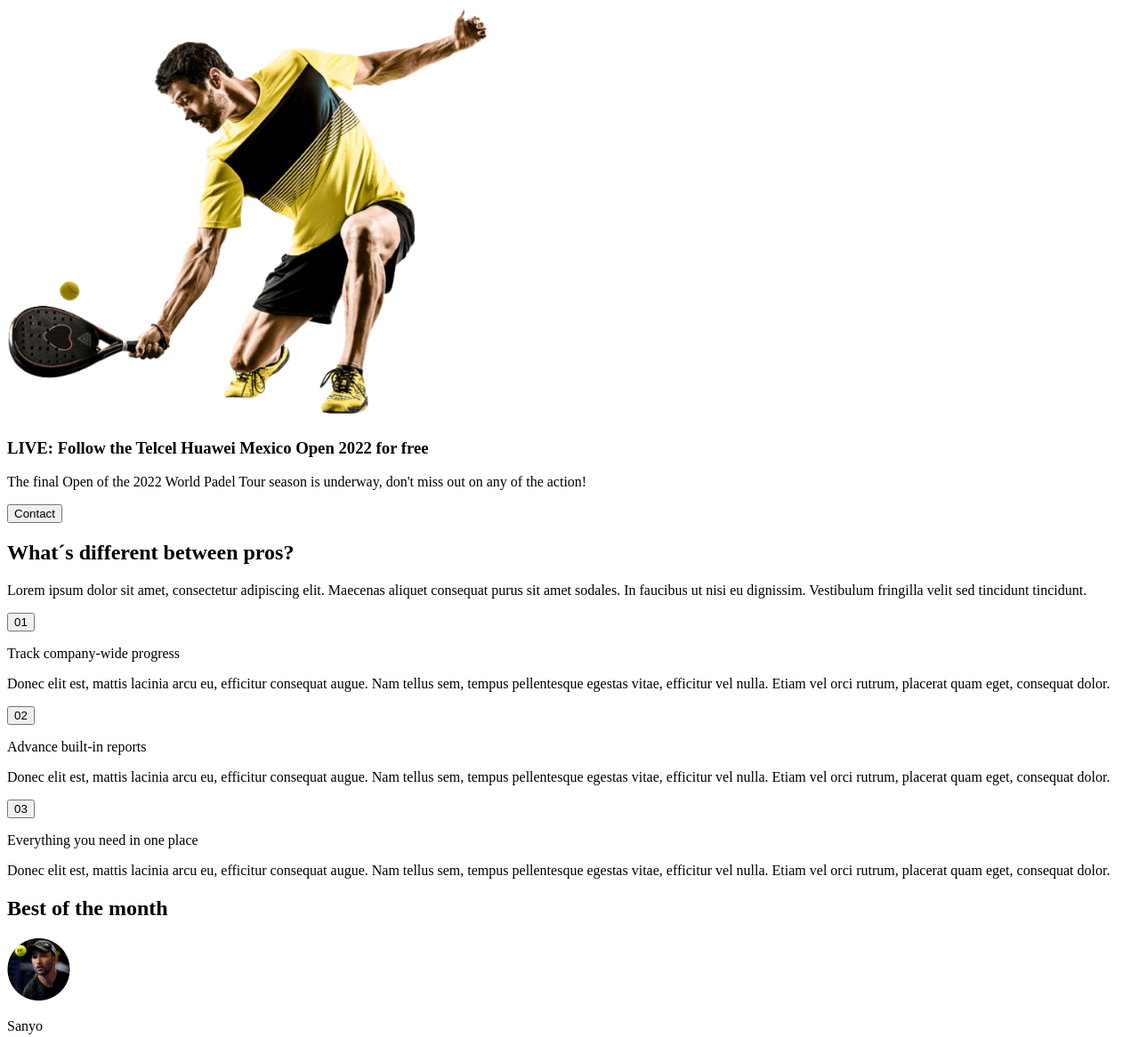
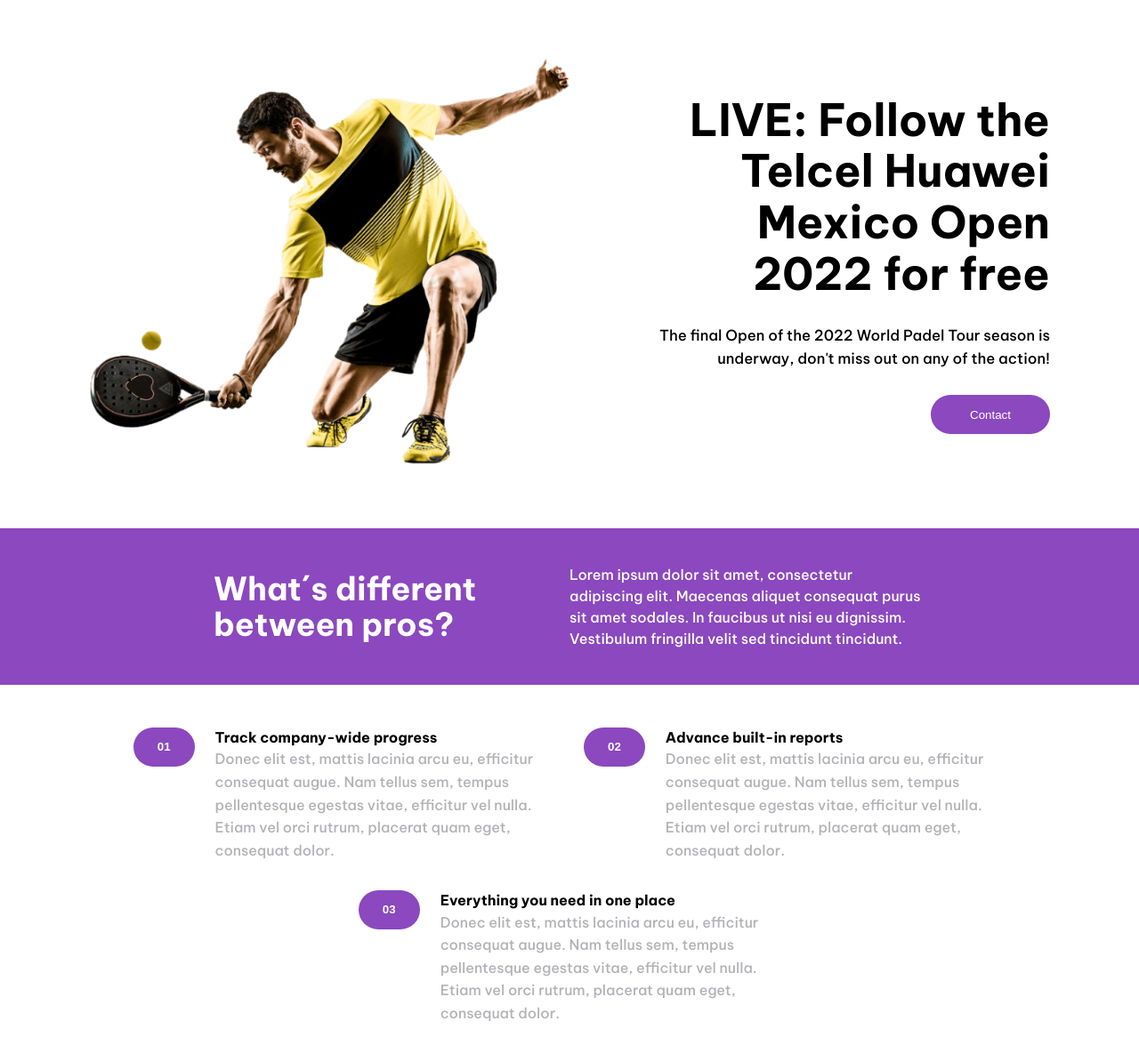
Before and after one commit to Benja307/entrega-final-front1, a plain HTML site: page index.html in a window 1280 px wide. Shown: the top 1166 px of the page at 89% size. Drawn offline with Linux system fonts and the light colour scheme.

Commit message:
primeros estilos en el main, sin completar

```diff
--- a/css/style.css
+++ b/css/style.css
@@ -0,0 +1,152 @@
+@import url('https://fonts.googleapis.com/css2?family=Be+Vietnam+Pro:ital,wght@0,100;0,200;0,300;0,400;0,500;0,600;0,700;0,800;0,900;1,100;1,200;1,300;1,400;1,500;1,600;1,700;1,800;1,900&display=swap');
+
+/* RESET */
+
+*{
+    box-sizing: border-box;
+    padding: 0;
+    margin: 0;
+}
+
+body{
+    font-family: 'Be Vietnam Pro', sans-serif;
+}
+
+/* HEADER */
+
+/* MAIN */
+
+.banner{
+    width: 100%;
+    display: flex;
+    justify-content: space-between;
+    padding: 4rem 6.25rem;
+}
+
+.img-banner{
+    width: 50%;
+}
+
+.img-banner img{
+    width: 100%;
+}
+
+.content-banner{
+    width: 50%;
+    padding: 2rem 0 2rem 5.8rem;
+    display: flex;
+    flex-direction: column;
+    justify-content: center;
+    align-items: flex-end;
+    gap: 1.75rem;
+
+}
+
+h1{
+    font-size: 3.125rem;
+    font-weight: 700;
+    line-height: 3.6rem;
+    text-align: right;
+}
+
+.content-banner p{
+    text-align: right;
+    font-weight: 500;
+    font-size: 1.035rem;
+    line-height: 1.625rem;
+}
+
+.btn-v{
+    width: 134px;
+    height: 44px;
+    padding: 10px;
+    border-radius: 50px;
+    border: 0;
+    background-color: #8B48BF;
+    color: white;
+}
+
+.btn-v:hover{
+    cursor: pointer;
+    background-color: white;
+    color: #8B48BF;
+}
+
+.question{
+    display: flex;
+    justify-content: center;
+    align-items: center;
+    background-color: #8B48BF;
+    color: white;
+    padding: 2.5rem 0;
+    width: 100%;
+}
+
+.question h2{
+    width: 31.25%;
+    font-size: 2.25rem;
+    font-weight: 700;
+    line-height: 2.5rem;
+}
+
+.question p{
+    width: 31.25%;
+    font-weight: 500;
+    line-height: 1.5rem;
+}
+
+/* Estilo al primer grupo de tarjetas */
+
+.cards{
+    display: flex;
+    justify-content: center;
+    flex-wrap: wrap;
+    padding: 2rem;
+    width: 100%;
+}
+
+/* Estilos a cada tarjeta */
+.card{
+    display: flex;
+    width: 39%;
+    gap: 1.44rem;
+    margin: 1rem;
+}
+
+/* Estilo al boton de la tarjeta */
+
+.card-btn{
+    width: 4.3rem;
+    background-color: #8B48BF;
+    color: white;
+    border: 0;
+    border-radius: 30px;
+    font-weight: 700;
+    line-height: 1.5rem;
+    padding: 0.625rem 1.56rem;
+}
+
+.card-btn:hover{
+    background-color: white;
+    color: #8B48BF;
+    cursor: pointer;
+}
+
+/* Estilo al contenido de la tarjeta */
+
+.content{
+    width: 79%;
+}
+
+.card-title{
+    font-weight: 700;
+    line-height: 1.46rem;
+}
+
+.card-content{
+    font-weight: 500;
+    line-height: 1.6rem;
+    color: #B3B2B7;
+}
+
+/* FOOTER */
--- a/index.html
+++ b/index.html
@@ -13,13 +13,13 @@
     </header>
     <main>
         <section class="banner">
-            <section>
+            <section class="img-banner">
                 <img src="./img/img-banner.jpg" alt="imagen tennista">
             </section>
-            <section>
+            <section class="content-banner">
                 <h1>LIVE: Follow the Telcel Huawei Mexico Open 2022 for free</h1>
                 <p>The final Open of the 2022 World Padel Tour season is underway, don't miss out on any of the action!</p>
-                <button>Contact</button>
+                <button class="btn-v">Contact</button>
             </section>
         </section>
         <section class="question">
@@ -28,19 +28,25 @@
         </section>
         <section class="cards">
             <div class="card">
-                <button class="card-btn">01</button>
-                <p class="card-title">Track company-wide progress</p>
-                <p class="card-content">Donec elit est, mattis lacinia arcu eu, efficitur consequat augue. Nam tellus sem, tempus pellentesque egestas vitae, efficitur vel nulla. Etiam vel orci rutrum, placerat quam eget, consequat dolor.</p>
+                <article class="btn"><button class="card-btn">01</button></article>
+                <article class="content">
+                    <p class="card-title">Track company-wide progress</p>
+                    <p class="card-content">Donec elit est, mattis lacinia arcu eu, efficitur consequat augue. Nam tellus sem, tempus pellentesque egestas vitae, efficitur vel nulla. Etiam vel orci rutrum, placerat quam eget, consequat dolor.</p>
+                </article>
             </div>
             <div class="card">
-                <button class="card-btn">02</button>
-                <p class="card-title">Advance built-in reports</p>
-                <p class="card-content">Donec elit est, mattis lacinia arcu eu, efficitur consequat augue. Nam tellus sem, tempus pellentesque egestas vitae, efficitur vel nulla. Etiam vel orci rutrum, placerat quam eget, consequat dolor.</p>
+                <article class="btn"><button class="card-btn">02</button></article>
+                <article class="content">
+                    <p class="card-title">Advance built-in reports</p>
+                    <p class="card-content">Donec elit est, mattis lacinia arcu eu, efficitur consequat augue. Nam tellus sem, tempus pellentesque egestas vitae, efficitur vel nulla. Etiam vel orci rutrum, placerat quam eget, consequat dolor.</p>
+                </article>
             </div>
             <div class="card">
-                <button class="card-btn">03</button>
-                <p class="card-title">Everything you need in one place</p>
-                <p class="card-title">Donec elit est, mattis lacinia arcu eu, efficitur consequat augue. Nam tellus sem, tempus pellentesque egestas vitae, efficitur vel nulla. Etiam vel orci rutrum, placerat quam eget, consequat dolor.</p>
+                <article class="btn"><button class="card-btn">03</button></article>
+                <article class="content">
+                    <p class="card-title">Everything you need in one place</p>
+                    <p class="card-content">Donec elit est, mattis lacinia arcu eu, efficitur consequat augue. Nam tellus sem, tempus pellentesque egestas vitae, efficitur vel nulla. Etiam vel orci rutrum, placerat quam eget, consequat dolor.</p>
+                </article>
             </div>
         </section>
         <section class="best-of-the-month">
@@ -60,7 +66,7 @@
                 <p>Navarro</p>
                 <p>Etiam fermentum, nulla eget gravida cursus, purus lectus feugiat mauris, ut suscipit massa ipsum eu neque. Orci varius natoque penatibus et magnis dis parturient montes, nascetur ridiculus mus. </p>
             </div>
-            <button>More</button>
+            <button class="btn">More</button>
         </section>
         <section>
             <h2>Get to know the best
```
Also changed, not shown: 1 other file.
